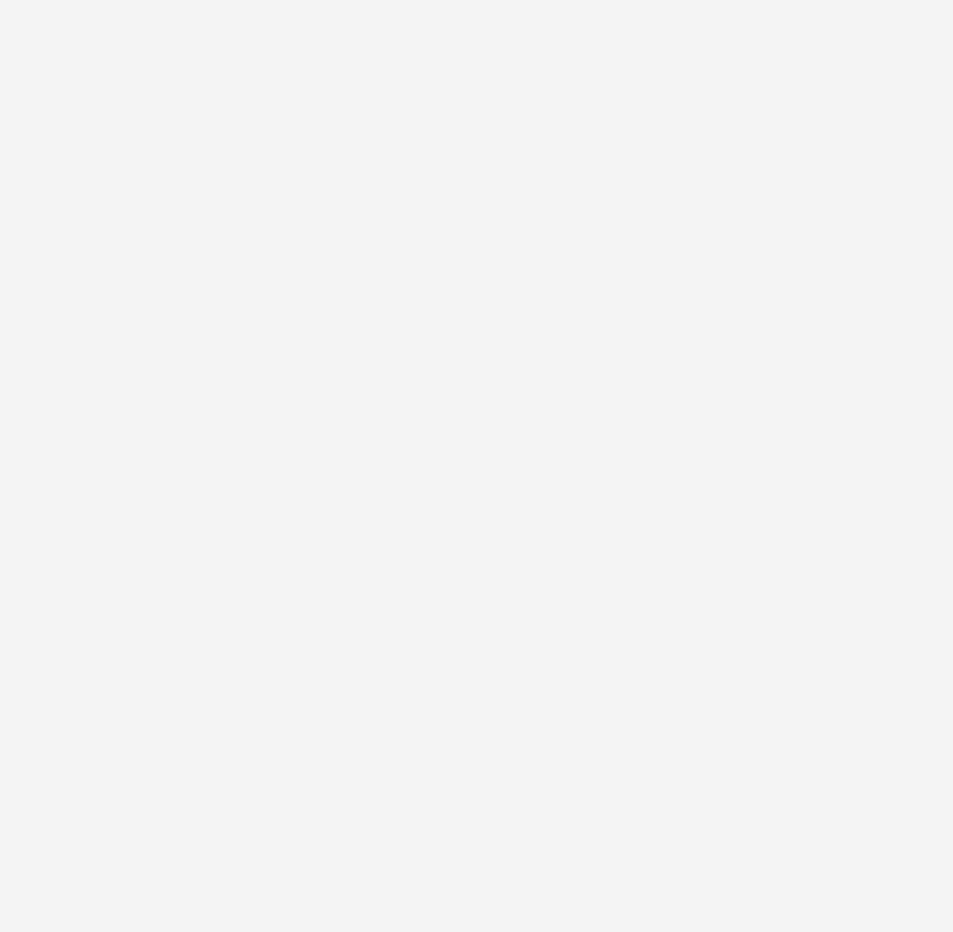
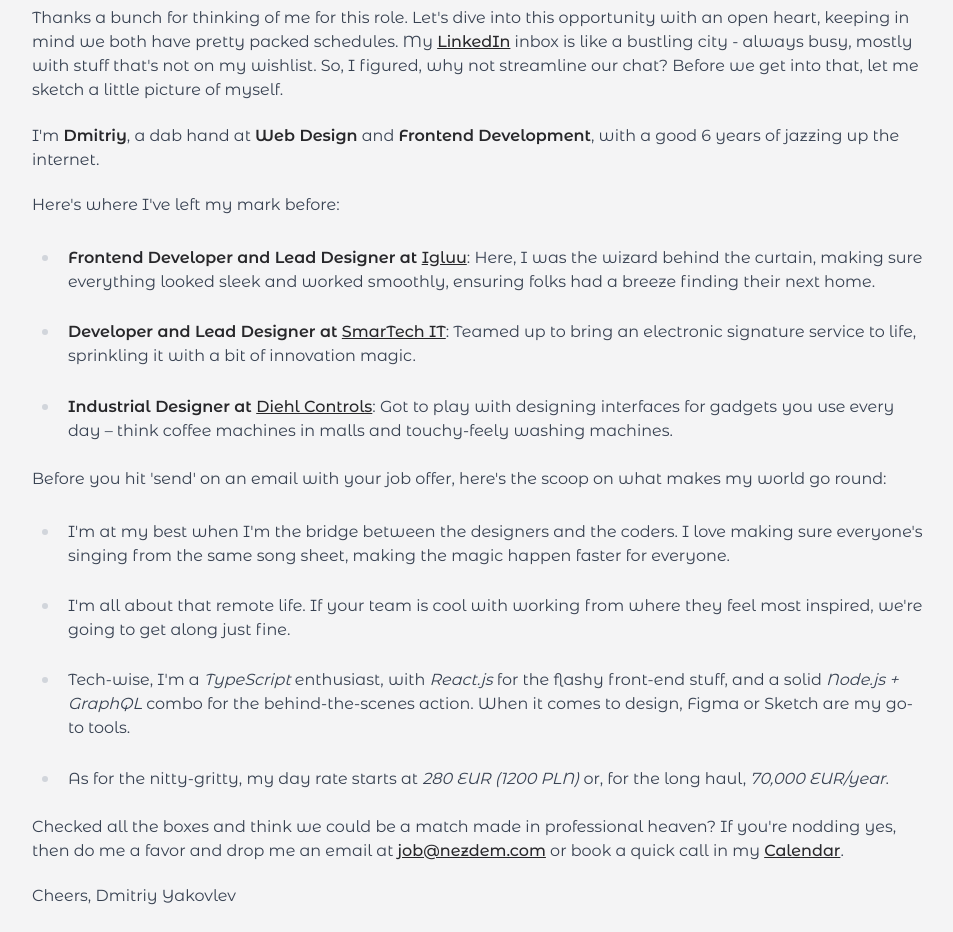
Before and after one commit to niezdem/niezdem, a Next.js app: page /contact in a window 1280 px wide. Shown: the part 260-1192 px from the top of the page, without its empty margins (160-1113 px from the left). Before the commit the page ends 800 px from the top, so only its background shows below. Built offline with nearby package versions, Linux system fonts and the light colour scheme.

Commit message:
feat: work availability widget

```diff
--- a/app/contact/info.mdx
+++ b/app/contact/info.mdx
@@ -1,64 +1,50 @@
-# Hello dear stranger!
+# Hi there, wonderful stranger!
 
-It seems you have an interesting job offer for me, and I directed you here. **It's a fortunate coincidence, as I'm
-currently seeking new opportunities!**
+You've got a job proposition, and look at that, you've stumbled upon my little
+corner of the internet. **What a serendipitous moment, considering I'm all
+geared up for some exciting new adventures!**
 
-I appreciate your interest in me as a candidate. I value your time as much as I value my own, so let's
-make the most of it. I receive a great number of messages on
-[LinkedIn](https://www.linkedin.com/in/nezdemkovski), almost all of which are irrelevant.
-To avoid this, I had an idea. Before I explain it, let me introduce myself.
+Thanks a bunch for thinking of me for this role. Let's dive into this opportunity
+with an open heart, keeping in mind we both have pretty packed schedules. My
+[LinkedIn](https://www.linkedin.com/in/dmitryakovlev) inbox is like a bustling
+city - always busy, mostly with stuff that's not on my wishlist. So, I figured,
+why not streamline our chat? Before we get into that, let me sketch a little
+picture of myself.
 
-My name is **Yuri**, and I'm a **Web Developer** with more than 10 years of
-experience in the field.
+I'm **Dmitriy**, a dab hand at **Web Design** and **Frontend Development**, with a good
+6 years of jazzing up the internet.
 
-Previously, I worked as a
+Here's where I've left my mark before:
 
-- Engineering manager and Tech Lead at [Igluu](https://igluu.cz/) where I had a key role in building
-  the team, establishing development processes, and enhancing the platform's user experience for a seamless
-  home buying and renting journey.
+- **Frontend Developer and Lead Designer at [Igluu](https://igluu.cz/)**: Here, I was the
+wizard behind the curtain, making sure everything looked sleek and worked smoothly, ensuring
+folks had a breeze finding their next home.
 
-- Developer at [LiveScore.com](https://livescore.com/) where my team and I were building a better
-  version of the web using top-notch frontend technologies and tools.
+- **Developer and Lead Designer at [SmarTech IT](https://smartech-it.eu/)**: Teamed up to
+bring an electronic signature service to life, sprinkling it with a bit of innovation magic.
 
-- Tech Lead at [Oak's Lab](https://www.oakslab.com/) (I led teams of Software Engineers
-  both in the Web and Mobile fields)
+- **Industrial Designer at [Diehl Controls](https://www.diehl.com/controls/en/)**: Got to play
+with designing interfaces for gadgets you use every day – think coffee machines in malls and
+touchy-feely washing machines.
 
-- [Kiwi.com](https://kiwi.com/) is a place where I had a chance to work on the best aggregator and
-  booking service for airline tickets.
+Before you hit 'send' on an email with your job offer, here's the scoop on what makes my world go round:
 
-All I expect you to do is to meet only a few criteria before you're going to contact me and offer
-a new role:
+- I'm at my best when I'm the bridge between the designers and the coders. I love making sure
+everyone's singing from the same song sheet, making the magic happen faster for everyone.
 
-- At this stage in my career, I find great satisfaction in not only being a developer but also
-  taking on the role of an Engineering Manager. As such, I am shifting my focus
-  and giving priority to technical managerial positions.
+- I'm all about that remote life. If your team is cool with working from where they feel most
+inspired, we're going to get along just fine.
 
-- The company has the capability to operate seamlessly in a fully remote environment. As working across
-  various countries and time zones becomes increasingly prevalent, I am eager to contribute my
-  expertise in establishing an async-first culture. Drawing from my extensive knowledge acquired
-  since late 2022 through diverse sources, I am well-equipped to support your transition to a remote
-  work culture.
+- Tech-wise, I'm a _TypeScript_ enthusiast, with _React.js_ for the flashy front-end stuff,
+and a solid _Node.js + GraphQL_ combo for the behind-the-scenes action. When it comes to
+design, Figma or Sketch are my go-to tools.
 
-- As for my technical expertise, I excel in using _TypeScript_ to address a wide range of work
-  requirements. On the client-side, I am proficient in _React.js_, while my backends typically
-  employ a powerful _Node.js + GraphQL combo_. My skill set extends beyond these technologies,
-  as I am also well-versed in REST and gRPC, demonstrating my adaptability and eagerness
-  to explore new solutions.
+- As for the nitty-gritty, my day rate starts at _280 EUR (1200 PLN)_ or, for the long
+haul, _70,000 EUR/year_.
 
-- I'm a passionate supporter of the Open Source philosophy, and I'm looking for a job and
-  colleagues who share my enthusiasm. I look forward to collaborating on Open Source projects and
-  contributing to the community together!
-
-- My usual daily rate starts at _500 EUR (12k CZK)_ or _125,000 EUR/year_.
-
-Checked every point above carefully and you are pretty sure that _I'm the guy_ and _you are that 1%_?
-Please drop me an email at [yuri@nezdemkovski.com](mailto:yuri@nezdemkovski.com) or book a quick
-call in my [Calendar](https://cal.com/nezdemkovski/quick-chat).
-
-P.S. These are the technologies I use on a daily basis (mmm, buzzwords): JavaScript, TypeScript,
-React.js, Node.js, Next.js, Styled-components, Tailwind, Apollo Client/Urql, GraphQL,
-GraphQL Code Generator, SQL/NoSQL databases, Prisma, AWS, Supabase, Google Cloud.
+Checked all the boxes and think we could be a match made in professional heaven? If you're
+nodding yes, then do me a favor and drop me an email at [job@nezdem.com](mailto:job@nezdem.com)
+or book a quick call in my [Calendar](https://cal.com/nezdem/).
 
 Cheers,
-
-Yuri Nezdemkovski
+Dmitriy Yakovlev
--- a/app/contact/page.tsx
+++ b/app/contact/page.tsx
@@ -4,8 +4,8 @@
 
 const ContactPage = () => {
   return (
-    <main className="prose prose-lg m-6 mx-auto max-w-3xl">
-      {/* <Info /> */}
+    <main className="prose prose-lg m-6 mx-auto max-w-4xl">
+      <Info />
     </main>
   );
 };
--- a/components/AboutMeWidget.tsx
+++ b/components/AboutMeWidget.tsx
@@ -4,12 +4,14 @@
 const AboutMeWidget = () => (
   <Card title="About me" className="sm:col-span-2">
     <Text>
-      Hello there, I&apos;m <Text backlight>Dima</Text> - web design and
-      frontend development with over 6 years of experience. I specialize in
-      enhancing teamwork, optimizing communication between designers and
-      developers to reduce project development time. My goal is to create
-      innovative solutions and write clean, modern code. Let&apos;s collaborate
-      to make your projects even more successful!
+      Hey there! I&apos;m <Text backlight>Dima</Text> - your go-to guy for all
+      things web design and frontend development. With a solid 6+ years under my
+      belt, I&apos;m all about jazzing up teamwork and smoothing out the convo
+      between designers and developers. Why? Because who likes waiting ages for
+      projects to finish? Not me, and I&apos;m guessing not you either. My
+      mission is simple: cook up innovative solutions and keep that code looking
+      sharp and modern. Ready to amp up your projects? Let&apos;s make some
+      magic happen together!
     </Text>
   </Card>
 );
--- a/components/BusinessInfoWidget.tsx
+++ b/components/BusinessInfoWidget.tsx
@@ -4,9 +4,9 @@
 const BusinessInfoWidget = () => (
   <Card title="Business details">
     <Text>
-      I am a Wrocław-based (Poland) solopreneur registered with the company
-      registration number (REGON) <Text backlight>382878212</Text> and VAT EU{' '}
-      <Text backlight>PL9151812700</Text>.
+      I am a Wrocław-based (Poland) solopreneur, proudly waving my company flag
+      with the registration number (REGON) <Text backlight>382878212</Text> and
+      VAT EU <Text backlight>PL9151812700</Text>.
     </Text>
   </Card>
 );
--- a/components/GamesWidget.tsx
+++ b/components/GamesWidget.tsx
@@ -4,7 +4,7 @@
   <Card
     link="/games"
     className={`h-80 bg-[url('/gow.webp')] bg-cover`}
-    title="Games I beat ➔"
+    title={`Games I beat\u00A0➔`}
   ></Card>
 );
 
--- a/components/WorkAvailabilityWidget.tsx
+++ b/components/WorkAvailabilityWidget.tsx
@@ -4,12 +4,12 @@
 const WorkAvailabilityWidget = () => (
   <Card
     link="/contact"
-    title="Open to opportunities ➔"
+    title={`Open to opportunities\u00A0➔`}
     className={`bg-yellow-300 bg-[url('/noise.svg')] dark:bg-red-800`}
   >
     <Text>
-      I&apos;m available to start working right away. Click here to see my
-      experience.
+      I&apos;m ready to dive into work without skipping a beat. Curious about
+      what I&apos;ve been up to? Click here to check out my journey.
     </Text>
   </Card>
 );
--- a/components/ui/Card.tsx
+++ b/components/ui/Card.tsx
@@ -14,7 +14,7 @@
 
 const Card = ({ link, title, className, style, children }: Props) => {
   const commonClasses =
-    'relative flex h-auto sm:h-80 w-full flex-col overflow-hidden rounded-3xl bg-zinc-200 dark:bg-zinc-950 px-7 py-5 transition duration-300';
+    'relative flex h-auto sm:h-80 w-full flex-col overflow-hidden rounded-3xl bg-zinc-200 dark:bg-zinc-950 p-6 pb-8 transition duration-300';
 
   const classes = cn(
     commonClasses,
@@ -25,7 +25,7 @@
   const CardContent = () => (
     <>
       {title && (
-        <Title order={2} className="pb-6">
+        <Title order={2} className="pb-2 md:pb-4">
           {title}
         </Title>
       )}
--- a/components/ui/Text.tsx
+++ b/components/ui/Text.tsx
@@ -15,7 +15,7 @@
 
 const Text = ({
   size = 'md',
-  color = 'zinc-800 dark:text-zinc-100',
+  color = 'zinc-800/75 dark:text-zinc-100/75',
   weight = 'normal',
   align = 'left',
   truncate,
--- a/mdx-components.tsx
+++ b/mdx-components.tsx
@@ -3,20 +3,27 @@
 export function useMDXComponents(components: MDXComponents): MDXComponents {
   return {
     p: ({ children }) => (
-      <p className="text-black dark:text-white">{children}</p>
+      <p className="text-base text-zinc-800/75 dark:text-zinc-100/75">
+        {children}
+      </p>
     ),
     h1: ({ children }) => (
-      <h1 className="font-unbounded text-3xl text-black dark:text-white sm:text-4xl">
+      <h1 className="font-unbounded text-3xl text-zinc-800 sm:text-4xl dark:text-zinc-100">
         {children}
       </h1>
     ),
     a: ({ children, href, ...props }) => (
-      <a href={href} className="text-black dark:text-white" {...props}>
+      <a
+        href={href}
+        target="_blank"
+        className="text-zinc-800 dark:text-zinc-100"
+        {...props}
+      >
         {children}
       </a>
     ),
     strong: ({ children }) => (
-      <strong className="text-black dark:text-white">{children}</strong>
+      <strong className="text-zinc-800 dark:text-zinc-100">{children}</strong>
     ),
     ...components,
   };
--- a/prettier.config.js
+++ b/prettier.config.js
@@ -6,7 +6,5 @@
   tabWidth: 2,
   semi: true,
   trailingComma: 'all',
-  plugins: [
-    'prettier-plugin-tailwindcss',
-  ]
+  plugins: ['prettier-plugin-tailwindcss'],
 };
```
